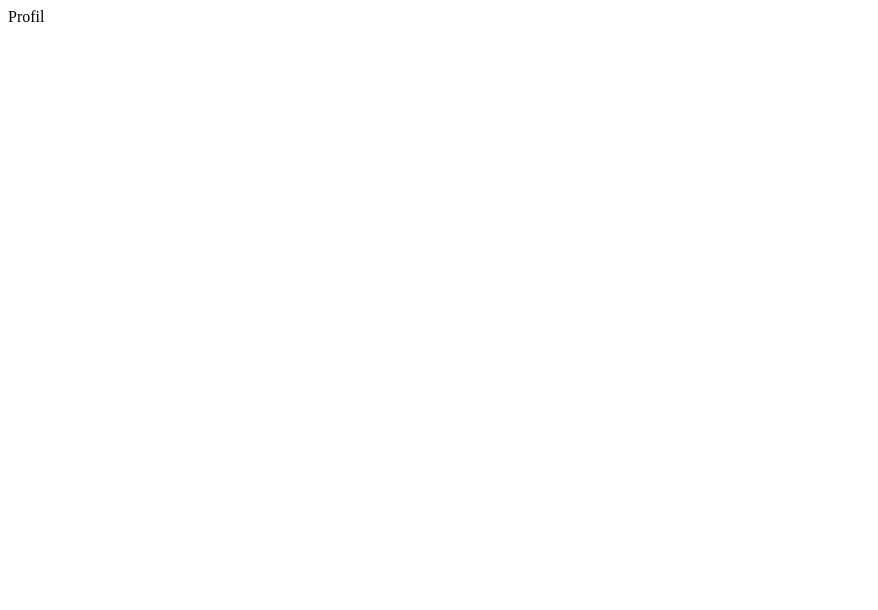
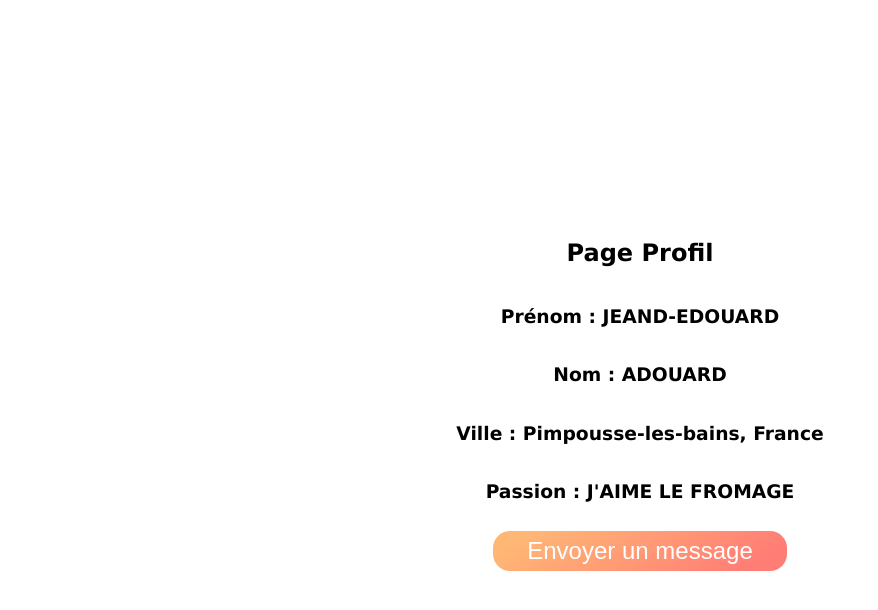
Before and after one commit to Erwann20/mongodb-node, a React (Create React App) app in the folder client/: page /profil in a window 1280 px wide. Shown: the top 610 px of the page, without its empty margins (0-878 px from the left). Built offline with nearby package versions, Linux system fonts and the light colour scheme.

Commit message:
page Profile base Les bases des pages profils   flex-flow: column nowrap;   align-items: center;   justify-content: center;

```diff
--- /dev/null
+++ b/client/public/index.css
@@ -0,0 +1,12 @@
+body {
+  margin: 0;
+  padding: 0;
+}
+
+#root {
+  display: flex;
+  flex-flow: column nowrap;
+  justify-content: center;
+  align-items: center;
+  height: 100vh;
+}
--- a/client/public/index.html
+++ b/client/public/index.html
@@ -11,6 +11,7 @@
   <link rel="preconnect" href="https://fonts.gstatic.com">
   <link href="https://fonts.googleapis.com/css2?family=Poppins:ital,wght@0,300;0,500;0,700;1,500;1,700&display=swap" rel="stylesheet">
   <link href="https://fonts.googleapis.com/css2?family=Courier+Prime&display=swap" rel="stylesheet">
+  <link rel="stylesheet" href="index.css">
   <!--
       manifest.json provides metadata used when your web app is installed on a
       user's mobile device or desktop. See https://developers.google.com/web/fundamentals/web-app-manifest/
--- /dev/null
+++ b/client/src/components/Profil/Profil.css
@@ -0,0 +1,23 @@
+.pageProfil {
+  font-family: Verdana, Geneva, Tahoma, sans-serif;
+  margin: 10px;
+  width: fit-content;
+  padding: 25px;
+  display: flex;
+  flex-flow: column nowrap;
+  align-items: center;
+  justify-content: center;
+}
+
+.messageButton {
+  text-align: center;
+  width: 80%;
+  height: 40px;
+  border-radius: 17px;
+  font-size: 17px;
+  border: none;
+  background: linear-gradient(147.09deg, #ffb775 10.95%, #ff7d75 88.02%);
+  margin: 10px 0px;
+  color: white;
+  font-size: 24px;
+}
--- a/client/src/components/Profil/Profil.js
+++ b/client/src/components/Profil/Profil.js
@@ -1,10 +1,18 @@
 import React from 'react'
+import "./Profil.css"
 
 const Profil = () => {
     return(
-            <div>
-                Profil
-            </div>
+        <div className="pageProfil">
+            <h2>Page Profil</h2>
+            <h3>Prénom : JEAND-EDOUARD</h3>
+            <h3>Nom : ADOUARD</h3>
+            <h3>
+                Ville : Pimpousse-les-bains, France
+            </h3>
+            <h3>Passion : J'AIME LE FROMAGE</h3>
+            <button className="messageButton">Envoyer un message</button>
+        </div>
     )
 }
 
```
Also changed, not shown: 1 other file (tests, documents, lock files or other folders).
